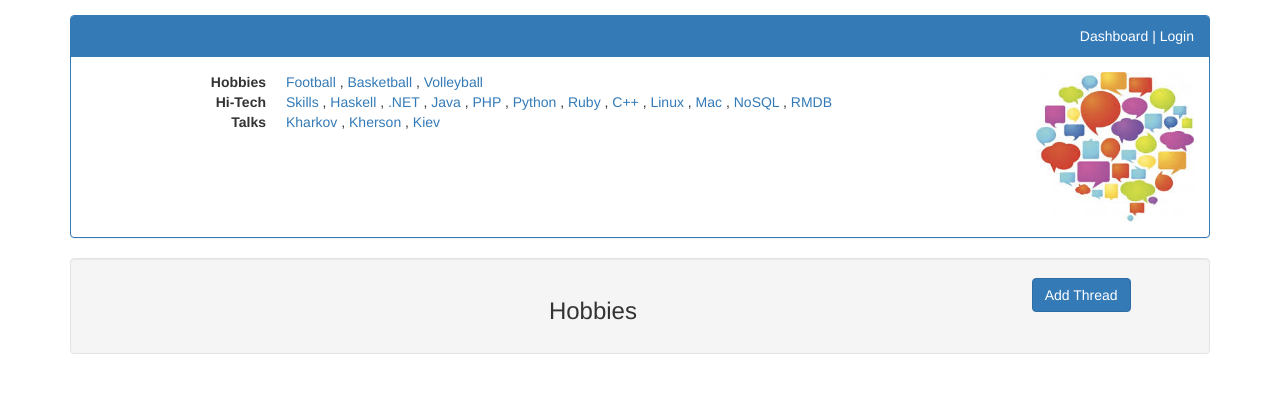
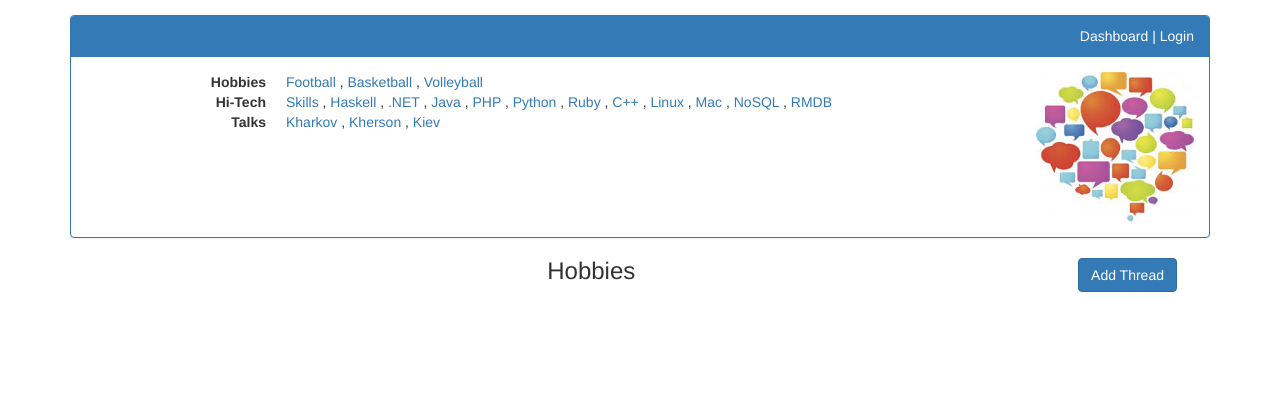
Before and after one commit to ukrduino/DATAART_DJANGO, a Django app: page /threads_category/1 in a window 1280 px wide. Shown: the top 393 px of the page. Run offline with Django 3.2, Linux system fonts and the light colour scheme; data comes from the database, SQL or seed files in the repository; both versions use the stored data as it was after the commit; some libraries are stand-ins or nearby versions.

Commit message:
Threads page refactoring

```diff
--- a/IT_FORUM/urls.py
+++ b/IT_FORUM/urls.py
@@ -5,7 +5,7 @@ urlpatterns = [
     url(r'^$', show_home_page, name="home"),
     url(r'login$', user_login, name='user_login'),
     url(r'logout$', user_logout, name='user_logout'),
-    url(r'threads_category/([0-9]+)$', threads_category_page,
+    url(r'threads_category/([0-9]+)$', show_threads_page,
         name='threads_category_page'),
     url(r'new_thread/$', new_thread, name='new_thread'),
     url(r'thread/([0-9]+)$', thread_page, name="thread_page"),
--- a/IT_FORUM/views.py
+++ b/IT_FORUM/views.py
@@ -6,7 +6,7 @@ from django.contrib.auth import authenticate, login, logout
 from django.contrib.auth.forms import AuthenticationForm
 
 
-def get_categories_and_subcategories(request):
+def get_cat_and_subcat_dict(request):
     categories_with_subcategories_dict = dict()
     categories_with_subcategories_dict["Hobbies"] = Category.objects.filter(
         parent_category__category_title="Hobbies")
@@ -14,6 +14,8 @@ def get_categories_and_subcategories(request):
         parent_category__category_title="Hi-Tech")
     categories_with_subcategories_dict["Talks"] = Category.objects.filter(
         parent_category__category_title="Talks")
+
+    # User should be authenticated to see these categories
     if request.user.is_authenticated():
         categories_with_subcategories_dict["Big_Boss"] = Category.objects\
             .filter(parent_category__category_title="Big Boss")
@@ -22,18 +24,9 @@ def get_categories_and_subcategories(request):
     return categories_with_subcategories_dict
 
 
-def replies_for_thread(request):
-    replies_with_replies = dict()
-    base_replies = Reply.objects.filter(reply_to_reply=None)
-    for reply in base_replies:
-        replies_with_replies[reply.id] = Reply.objects.filter(
-            reply_to_reply__id=reply.id)
-    return replies_with_replies
-
-
 def show_home_page(request):
     args = dict()
-    args['main_categories'] = get_categories_and_subcategories(request)
+    args['main_categories'] = get_cat_and_subcat_dict(request)
     return render(request, "Dashboard_page_content.html", args)
 
 
@@ -64,28 +57,28 @@ def user_logout(request):
     return redirect('/')
 
 
-def threads_category_page(request, category_id=6):
+def show_threads_page(request, category_id=6):
     args = dict()
-    args['main_categories'] = get_categories_and_subcategories(request)
-    # for form
+    args['main_categories'] = get_cat_and_subcat_dict(request)
+    args['threads_category_tittle'] = Category.objects.get(id=category_id)\
+        .category_title
+    # category_id will be used in processing of new thread form to create
+    # new thread in certain category
     args["form"] = ThreadForm
     request.session['category_id'] = category_id
-    request.session['category_title'] = Category.objects.get(id=category_id)\
-        .category_title
-    # for threads
-    threads_with_replies = dict()
+    threads_with_replies_dict = dict()
     threads = Thread.objects.filter(thread_category__id=category_id)
     for thread in threads:
-        reversed_comments_list = list(reversed(Reply.objects.filter(
-            reply_to_thread__id=thread.id)))
-        threads_with_replies[thread] = reversed_comments_list[:2]
-    args['threads_with_replies'] = threads_with_replies
+        comments_list = list(Reply.objects.filter(
+            reply_to_thread__id=thread.id))
+        threads_with_replies_dict[thread] = comments_list[-2:]
+    args['threads_with_replies'] = threads_with_replies_dict
     return render(request, "Threads_page_content.html", args)
 
 
 def new_thread(request):
     if request.method == 'POST':
-        form = ThreadForm(request.POST)
+        form = ThreadForm(request.POST, request.FILES)
         if form.is_valid():
             add = form.save(commit=False)
             add.thread_category_id = request.session['category_id']
@@ -95,7 +88,7 @@ def new_thread(request):
 
 def thread_page(request, thread_id=1, reply_id=0, form=0):
     args = dict()
-    args['main_categories'] = get_categories_and_subcategories(request)
+    args['main_categories'] = get_cat_and_subcat_dict(request)
     args['replies'] = list(Reply.objects.filter(reply_to_thread__id=thread_id))
     # args['replies'] = replies_for_thread(request, thread_id)
     request.session['thread_id'] = thread_id
--- a/static/css/style.css
+++ b/static/css/style.css
@@ -44,8 +44,10 @@ ul.csv li:last-child:after { content: ""; }
     display: none;
 }
 
-#thread_category_header{
+#thread_category_header > h3, #show_add_thread_form_div{
     text-align: center;
+    margin-top: 0;
+    margin-bottom: 10px;
 }
 
 #thread_title{
--- a/templates/Threads_page_content.html
+++ b/templates/Threads_page_content.html
@@ -4,18 +4,13 @@
 
 
 {% block threads_page_content %}
-    <div class="col-lg-12">
-        <div class="well" id="thread_category_header">
-            <div class="row">
-                <div class="col-lg-9 col-lg-offset-1">
-                    <h3>{{ request.session.category_title }}</h3>
+        <div class="col-lg-9 col-lg-offset-1" id="thread_category_header">
+            <h3>{{ threads_category_tittle }}</h3>
         </div>
-                <div class="col-lg-1" id="show_add_thread_form_div">
+        <div class="col-lg-2" id="show_add_thread_form_div">
             <a class="btn btn-primary" id="show_add_thread_form">
                 Add Thread
             </a>
-                </div>
-            </div>
         </div>
     <div class="col-lg-8 col-lg-offset-2">
         <div class="panel panel-primary" id="new_thread_panel">
@@ -34,7 +29,7 @@
     </div>
     <div class="col-lg-12">
         {% for key, value in threads_with_replies.items %}
-                <div class="panel panel-primary">
+            <div class="panel panel-default">
                 <div class="panel-heading clearfix">
                     <div class="col-lg-8" id="thread_title"><h4>
                         #{{ key.id }}
@@ -86,6 +81,5 @@
             </div>
         {% endfor %}
     </div>
-    </div>
 
 {% endblock %}
```
Also changed, not shown: db.sqlite3, 1 other file. Lines whose indentation alone changed are shown as unchanged.
